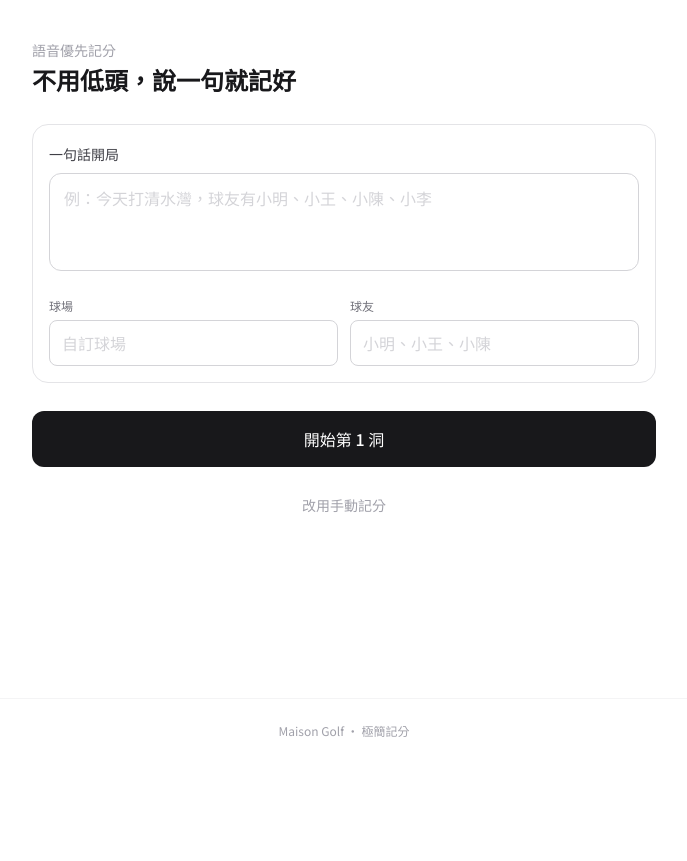
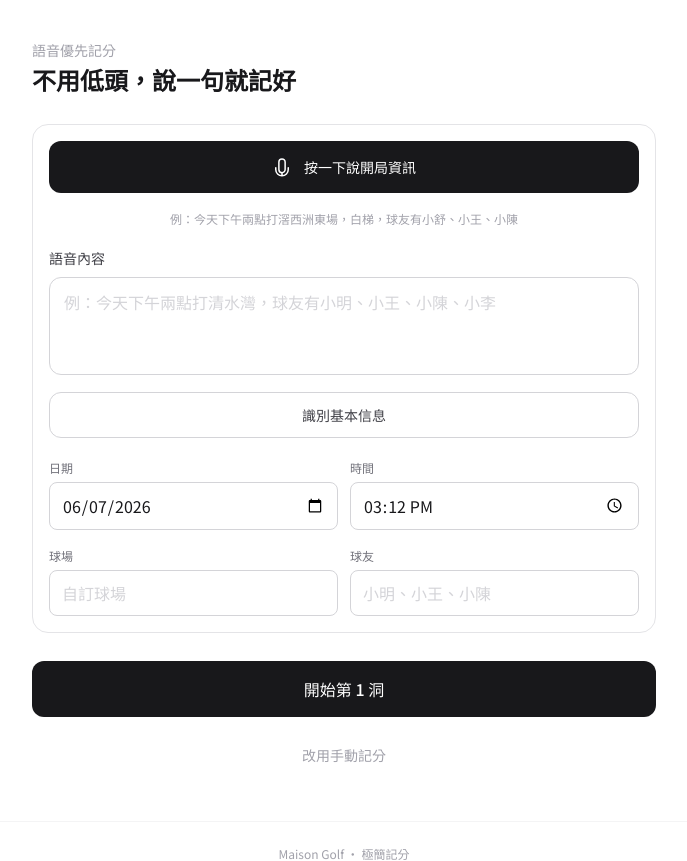
Before and after one commit to aimonkeycow1/maisongolf, a Flask app: page /voice in a window 1280 px wide. Shown: the part 37-898 px from the top of the page, without its empty margins (296-983 px from the left). Before the commit the page ends 774 px from the top, so only its background shows below. Run offline with Flask 3, Linux system fonts and the light colour scheme; some libraries are stand-ins or nearby versions.

Commit message:
feat: make voice setup primary

```diff
--- a/app.py
+++ b/app.py
@@ -289,7 +289,15 @@ def voice_score_entry():
     return render_template("voice.html", page="voice", course_catalog=_voice_course_catalog())
 
 
-def _voice_transcription_prompt(course="", tee="", hole="", players=""):
+def _voice_transcription_prompt(course="", tee="", hole="", players="", purpose="hole"):
+    if purpose == "setup":
+        return "\n".join([
+            "這是一段高爾夫開局設定語音，請轉成繁體中文。",
+            "使用者會說出打球日期、時間、球場、Tee、同組球友。",
+            "常見球場包括：滘西洲東場、滘西洲南場、滘西洲北場、清水灣、粉嶺。",
+            "請保留人名、球場名、日期、時間、Tee，不要自行補成完整句子。",
+            "例句：今天下午兩點打滘西洲東場，白梯，球友有小舒、小王、小陳。",
+        ])
     parts = [
         "這是一段高爾夫球場上的記分語音，請轉成繁體中文。",
         "常見詞包括：一桿進洞、抓鷹、抓鳥、小鳥、保帕、柏忌、雙柏忌、三上兩推、二上一推、罰桿、OB。",
@@ -337,6 +345,7 @@ def voice_transcribe():
         tee=request.form.get("tee", ""),
         hole=request.form.get("hole", ""),
         players=request.form.get("players", ""),
+        purpose=request.form.get("purpose", "hole"),
     )
 
     try:
--- a/static/js/golf-speech-parser.js
+++ b/static/js/golf-speech-parser.js
@@ -52,6 +52,43 @@
 
   function numberPattern() {
     return "(\\d+|[零〇一壹兩二貳三參四肆五伍六陸七柒八捌九玖十拾]{1,3})";
+  }
+
+  function pad(n) {
+    return String(n).padStart(2, "0");
+  }
+
+  function dateString(date) {
+    return date.getFullYear() + "-" + pad(date.getMonth() + 1) + "-" + pad(date.getDate());
+  }
+
+  function parseSetupDate(text, now) {
+    const base = now || new Date();
+    const d = new Date(base.getFullYear(), base.getMonth(), base.getDate());
+    if (/明天|聽日/.test(text)) d.setDate(d.getDate() + 1);
+    else if (/昨天|尋日|琴日/.test(text)) d.setDate(d.getDate() - 1);
+
+    const monthDay = text.match(new RegExp(numberPattern() + "\\s*月\\s*" + numberPattern() + "\\s*(?:日|號|号)?"));
+    if (monthDay) {
+      const month = toNumber(monthDay[1]);
+      const day = toNumber(monthDay[2]);
+      if (month && day) return dateString(new Date(base.getFullYear(), month - 1, day));
+    }
+    return dateString(d);
+  }
+
+  function parseSetupTime(text) {
+    const n = numberPattern();
+    const m = text.match(new RegExp("(上午|早上|朝早|中午|下午|下晝|晚上|夜晚)?\\s*" + n + "\\s*(?:點|点|時|时)(?:\\s*" + n + "\\s*分?)?"));
+    if (!m) return "";
+    let hour = toNumber(m[2]);
+    const minute = m[3] ? toNumber(m[3]) : 0;
+    if (hour == null || minute == null) return "";
+    const period = m[1] || "";
+    if (/下午|下晝|晚上|夜晚/.test(period) && hour < 12) hour += 12;
+    if (/中午/.test(period) && hour < 11) hour += 12;
+    if (hour > 23 || minute > 59) return "";
+    return pad(hour) + ":" + pad(minute);
   }
 
   function findHole(text) {
@@ -185,14 +222,34 @@
   function parseSetup(text) {
     const normalized = normalizeText(text);
     let course = "";
-    const courseMatch = normalized.match(/(?:打|在|去)(.+?)(?:球場|高爾夫|，|,| 有| 球友|$)/);
-    if (courseMatch) course = courseMatch[1].trim() + (normalized.includes("球場") ? "球場" : "");
-    const peopleMatch = normalized.match(/(?:球友|同組|有)(.+)$/);
-    const peopleText = peopleMatch ? peopleMatch[1].replace(/^[有是為:：\s]+/, "") : "";
-    const players = peopleMatch
-      ? peopleText.split(/[、,\s和跟與]+/).map((x) => x.trim()).filter(Boolean)
+    const courseMatch = normalized.match(/(?:打|在|去)(.+?)(?:球場|高爾夫|白梯|藍梯|蓝梯|紅梯|红梯|黃梯|黄梯|黑梯|，|,| 有| 球友| 同組| 和| 跟| 與|$)/);
+    if (courseMatch) {
+      course = courseMatch[1]
+        .replace(/^(今天|今日|聽日|明天|昨天|尋日|琴日|上午|早上|朝早|中午|下午|下晝|晚上|夜晚|\d+點|\d+点|\d+時|\d+时|\S+月\S+日)\s*/, "")
+        .trim();
+      if (course && /球場|高爾夫/.test(normalized) && !/球場|高爾夫/.test(course)) course += "球場";
+    }
+
+    let peopleText = "";
+    const peopleMatch = normalized.match(/(?:球友|同組|同组|朋友|有)(.+)$/);
+    if (peopleMatch) peopleText = peopleMatch[1];
+    else {
+      const afterCourse = normalized.match(/(?:和|跟|與|同)(.+?)(?:一起|一齊|去|打|$)/);
+      if (afterCourse) peopleText = afterCourse[1];
+    }
+    peopleText = peopleText
+      .replace(/^[有是為:：\s]+/, "")
+      .replace(/(?:一起|一齊|開球|打球|打高爾夫|打高尔夫).*$/, "");
+    const players = peopleText
+      ? peopleText.split(/[、,\s和跟與]+/).map((x) => x.trim()).filter(Boolean).slice(0, 8)
       : [];
-    return { course, players };
+    return {
+      course,
+      players,
+      date: parseSetupDate(normalized),
+      time: parseSetupTime(normalized),
+      normalized,
+    };
   }
 
   global.MaisonGolfSpeech = {
--- a/static/js/voice-round.js
+++ b/static/js/voice-round.js
@@ -16,10 +16,12 @@
   let round = FORCE_NEW_ROUND ? null : (MG.getVoiceDraft() || null);
   let pending = null;
   let recognition = null;
+  let setupRecognizer = null;
   let recognizing = false;
   let mediaRecorder = null;
   let audioChunks = [];
   let recording = false;
+  let recordingPurpose = "";
   let fallbackNoticeShown = false;
 
   function todayParts() {
@@ -120,18 +122,19 @@
     node.classList.remove("hidden");
   }
 
-  function newRound(course, players, courseMatch) {
+  function newRound(course, players, courseMatch, setupInfo) {
     const parts = todayParts();
+    const info = setupInfo || {};
     const pars = courseMatch ? courseMatch.pars.slice() : DEFAULT_PARS.slice();
     return {
-      id: "v_" + parts.date.replace(/-/g, "") + "_" + parts.time.replace(":", "") + "_" + Math.random().toString(36).slice(2, 7),
+      id: "v_" + (info.date || parts.date).replace(/-/g, "") + "_" + (info.time || parts.time).replace(":", "") + "_" + Math.random().toString(36).slice(2, 7),
       input_mode: "voice",
       course_id: courseMatch ? courseMatch.course_id : null,
       tee_id: courseMatch ? courseMatch.tee_id : null,
       tee: courseMatch ? courseMatch.tee_name : "自訂",
       course: (courseMatch && courseMatch.course_name) || course || "自訂球場",
-      date: parts.date,
-      time: parts.time,
+      date: info.date || parts.date,
+      time: info.time || parts.time,
       pars,
       par_total: pars.reduce((a, b) => a + b, 0),
       players: players.map((name) => ({ name, scores: Array(HOLES).fill(0), putts: Array(HOLES).fill(0) })),
@@ -151,6 +154,9 @@
     el("setup-panel").classList.remove("hidden");
     el("round-panel").classList.add("hidden");
     el("finish-panel").classList.add("hidden");
+    const parts = todayParts();
+    if (!el("round-date").value) el("round-date").value = parts.date;
+    if (!el("round-time").value) el("round-time").value = parts.time;
   }
 
   function showRound() {
@@ -295,6 +301,27 @@
     renderPending();
   }
 
+  function showSetupError(msg) {
+    const node = el("setup-error");
+    node.textContent = msg;
+    node.classList.remove("hidden");
+  }
+
+  function applySetupSpeech() {
+    const setupText = el("setup-speech").value.trim();
+    const parsed = MaisonGolfSpeech.parseSetup(setupText);
+    if (parsed.date) el("round-date").value = parsed.date;
+    if (parsed.time) el("round-time").value = parsed.time;
+    if (parsed.course && !el("course-name").value.trim()) el("course-name").value = parsed.course;
+    if (parsed.players && parsed.players.length && !el("player-names").value.trim()) {
+      el("player-names").value = parsed.players.join("、");
+    }
+    const course = el("course-name").value.trim() || parsed.course;
+    renderCourseMatch(detectCourseAndTee(setupText, course));
+    el("setup-error").classList.add("hidden");
+    return parsed;
+  }
+
   function showError(msg) {
     const node = el("parse-error");
     node.textContent = msg;
@@ -303,6 +330,10 @@
 
   function setVoiceStatus(msg) {
     el("voice-support").textContent = msg || "";
+  }
+
+  function setSetupVoiceStatus(msg) {
+    el("setup-voice-support").textContent = msg || "";
   }
 
   function preferredAudioType() {
@@ -316,57 +347,80 @@
     return types.find((type) => MediaRecorder.isTypeSupported(type)) || "";
   }
 
-  function voiceContextForm(blob) {
+  function voiceContextForm(blob, purpose) {
     const form = new FormData();
     const type = blob.type || "audio/webm";
     const ext = type.includes("mp4") ? "m4a" : type.includes("mpeg") ? "mp3" : "webm";
-    form.append("audio", blob, "hole-" + (round.current_hole || 1) + "." + ext);
-    form.append("course", round.course || "");
-    form.append("tee", round.tee || "");
-    form.append("hole", String(round.current_hole || 1));
-    form.append("players", (round.players || []).map((p) => p.name).join("、"));
+    const isSetup = purpose === "setup";
+    form.append("audio", blob, (isSetup ? "setup" : "hole-" + (round.current_hole || 1)) + "." + ext);
+    form.append("purpose", isSetup ? "setup" : "hole");
+    form.append("course", isSetup ? el("course-name").value.trim() : (round.course || ""));
+    form.append("tee", isSetup ? "" : (round.tee || ""));
+    form.append("hole", isSetup ? "" : String(round.current_hole || 1));
+    form.append("players", isSetup ? el("player-names").value.trim() : (round.players || []).map((p) => p.name).join("、"));
     return form;
   }
 
-  async function transcribeRecordedAudio(blob) {
-    setVoiceStatus("正在整理語音...");
-    el("mic-btn").disabled = true;
+  async function transcribeRecordedAudio(blob, purpose) {
+    const isSetup = purpose === "setup";
+    if (isSetup) setSetupVoiceStatus("正在識別開局資訊...");
+    else setVoiceStatus("正在整理語音...");
+    el(isSetup ? "setup-mic-btn" : "mic-btn").disabled = true;
     try {
       const res = await fetch("/voice/transcribe", {
         method: "POST",
-        body: voiceContextForm(blob),
+        body: voiceContextForm(blob, purpose),
       });
       const data = await res.json().catch(() => ({}));
       if (!res.ok || !data.ok) {
-        if (data.fallback === "browser" && recognition) {
-          setVoiceStatus("AI 語音尚未設定，暫時使用瀏覽器收音。");
+        if (data.fallback === "browser") {
+          if (isSetup && setupRecognizer) {
+            setSetupVoiceStatus("AI 語音尚未設定，暫時使用瀏覽器收音。");
+            startSetupBrowserRecognition();
+            return;
+          }
+          if (!isSetup && recognition) {
+            setVoiceStatus("AI 語音尚未設定，暫時使用瀏覽器收音。");
+            startBrowserRecognition();
+            return;
+          }
           if (!fallbackNoticeShown) {
             fallbackNoticeShown = true;
-            showError("AI 語音尚未設定；下一次按麥克風會改用瀏覽器收音");
+            (isSetup ? showSetupError : showError)("AI 語音尚未設定；可先用文字輸入測試");
           }
           return;
         }
-        showError(data.error || "語音辨識暫時失敗，可以重說或直接打字");
-        setVoiceStatus("");
+        (isSetup ? showSetupError : showError)(data.error || "語音辨識暫時失敗，可以重說或直接打字");
+        if (isSetup) setSetupVoiceStatus("");
+        else setVoiceStatus("");
         return;
       }
-      el("voice-transcript").value = data.text || "";
-      setVoiceStatus("AI 已聽寫完成，請確認解析結果");
-      parseCurrentTranscript();
+      if (isSetup) {
+        el("setup-speech").value = data.text || "";
+        applySetupSpeech();
+        setSetupVoiceStatus("已識別，請確認下方基本信息");
+      } else {
+        el("voice-transcript").value = data.text || "";
+        setVoiceStatus("AI 已聽寫完成，請確認解析結果");
+        parseCurrentTranscript();
+      }
     } catch (err) {
-      showError("網路或語音服務暫時不穩，可以重說或直接打字");
-      setVoiceStatus("");
+      (isSetup ? showSetupError : showError)("網路或語音服務暫時不穩，可以重說或直接打字");
+      if (isSetup) setSetupVoiceStatus("");
+      else setVoiceStatus("");
     } finally {
-      el("mic-btn").disabled = false;
-      el("mic-label").textContent = "按一下開始錄音";
-      el("mic-btn").classList.remove("ring-4", "ring-zinc-200");
+      el(isSetup ? "setup-mic-btn" : "mic-btn").disabled = false;
+      el(isSetup ? "setup-mic-label" : "mic-label").textContent = isSetup ? "按一下說開局資訊" : "按一下開始錄音";
+      el(isSetup ? "setup-mic-btn" : "mic-btn").classList.remove("ring-4", "ring-zinc-200");
     }
   }
 
-  async function startRecording() {
+  async function startRecording(purpose) {
+    const isSetup = purpose === "setup";
     const nav = window.navigator || {};
     if (!nav.mediaDevices || !nav.mediaDevices.getUserMedia || !window.MediaRecorder) {
-      startBrowserRecognition();
+      if (isSetup) startSetupBrowserRecognition();
+      else startBrowserRecognition();
       return;
     }
     try {
@@ -380,23 +434,28 @@
       mediaRecorder.onstop = () => {
         stream.getTracks().forEach((track) => track.stop());
         recording = false;
-        el("mic-label").textContent = "正在辨識...";
+        recordingPurpose = "";
+        el(isSetup ? "setup-mic-label" : "mic-label").textContent = "正在辨識...";
         const blob = new Blob(audioChunks, { type: mediaRecorder.mimeType || "audio/webm" });
         if (!blob.size) {
-          showError("沒有收到聲音，可以再按一次重說");
-          setVoiceStatus("");
+          (isSetup ? showSetupError : showError)("沒有收到聲音，可以再按一次重說");
+          if (isSetup) setSetupVoiceStatus("");
+          else setVoiceStatus("");
           return;
         }
-        transcribeRecordedAudio(blob);
+        transcribeRecordedAudio(blob, purpose);
       };
       mediaRecorder.start();
       recording = true;
-      el("mic-label").textContent = "錄音中，再按一下結束";
-      el("mic-btn").classList.add("ring-4", "ring-zinc-200");
-      setVoiceStatus("說完本洞成績後，再按一下麥克風");
+      recordingPurpose = purpose;
+      el(isSetup ? "setup-mic-label" : "mic-label").textContent = "錄音中，再按一下結束";
+      el(isSetup ? "setup-mic-btn" : "mic-btn").classList.add("ring-4", "ring-zinc-200");
+      if (isSetup) setSetupVoiceStatus("說完時間、球場和球友後，再按一下");
+      else setVoiceStatus("說完本洞成績後，再按一下麥克風");
     } catch (err) {
-      showError("麥克風權限未開啟，可以改用文字輸入");
-      setVoiceStatus("");
+      (isSetup ? showSetupError : showError)("麥克風權限未開啟，可以改用文字輸入");
+      if (isSetup) setSetupVoiceStatus("");
+      else setVoiceStatus("");
     }
   }
 
@@ -506,6 +565,30 @@
     setVoiceStatus("按一下錄音，說完再按一下；AI 未設定時會降級用瀏覽器收音。");
   }
 
+  function setupOpeningRecognition() {
+    if (!SpeechRecognition) return;
+    setupRecognizer = new SpeechRecognition();
+    setupRecognizer.lang = "zh-HK";
+    setupRecognizer.interimResults = false;
+    setupRecognizer.continuous = false;
+    setupRecognizer.onstart = () => {
+      recognizing = true;
+      el("setup-mic-label").textContent = "聽緊...";
+      el("setup-mic-btn").classList.add("ring-4", "ring-zinc-200");
+    };
+    setupRecognizer.onend = () => {
+      recognizing = false;
+      el("setup-mic-label").textContent = "按一下說開局資訊";
+      el("setup-mic-btn").classList.remove("ring-4", "ring-zinc-200");
+    };
+    setupRecognizer.onerror = () => showSetupError("語音沒有收清楚，可以重說或直接打字");
+    setupRecognizer.onresult = (event) => {
+      const text = Array.from(event.results).map((r) => r[0].transcript).join(" ");
+      el("setup-speech").value = text;
+      applySetupSpeech();
+    };
+  }
+
   function startBrowserRecognition() {
     if (!recognition) {
       showError("這個瀏覽器不能直接收音，請在下方輸入一句測試");
@@ -515,10 +598,19 @@
     else recognition.start();
   }
 
+  function startSetupBrowserRecognition() {
+    if (!setupRecognizer) {
+      showSetupError("這個瀏覽器不能直接收音，請先輸入一句開局資訊");
+      return;
+    }
+    if (recognizing) setupRecognizer.stop();
+    else setupRecognizer.start();
+  }
+
   function bind() {
     el("start-voice-round").addEventListener("click", () => {
       const setupText = el("setup-speech").value.trim();
-      const parsed = MaisonGolfSpeech.parseSetup(setupText);
+      const parsed = applySetupSpeech();
       const course = (el("course-name").value.trim() || parsed.course || "自訂球場");
       const players = cleanPlayers(el("player-names").value || parsed.players.join("、"));
       const courseMatch = detectCourseAndTee(setupText, course);
@@ -528,11 +620,20 @@
         el("setup-error").classList.remove("hidden");
         return;
       }
-      round = newRound(course, players, courseMatch);
+      round = newRound(course, players, courseMatch, {
+        date: el("round-date").value,
+        time: el("round-time").value,
+      });
       saveDraft();
       showRound();
     });
 
+    el("setup-mic-btn").addEventListener("click", () => {
+      if (recording && recordingPurpose === "setup") stopRecording();
+      else startRecording("setup");
+    });
+    el("parse-setup").addEventListener("click", applySetupSpeech);
+    el("setup-speech").addEventListener("input", applySetupSpeech);
     el("parse-text").addEventListener("click", parseCurrentTranscript);
     el("finish-round").addEventListener("click", showFinish);
     el("save-final-round").addEventListener("click", completeRound);
@@ -545,11 +646,12 @@
     el("mic-btn").addEventListener("click", () => {
       if (recording) stopRecording();
       else if (fallbackNoticeShown) startBrowserRecognition();
-      else startRecording();
+      else startRecording("hole");
     });
   }
 
   setupRecognition();
+  setupOpeningRecognition();
   bind();
   if (round && round.status === "in_progress") showRound();
   else showSetup();
--- a/templates/voice.html
+++ b/templates/voice.html
@@ -9,13 +9,37 @@
   </header>
 
   <div class="rounded-2xl border border-zinc-200 p-4">
+    <button type="button" id="setup-mic-btn"
+            class="mb-4 flex w-full items-center justify-center gap-3 rounded-xl bg-zinc-900 py-4 text-sm font-medium text-white transition active:scale-[0.99] hover:bg-zinc-700">
+      <svg class="h-5 w-5" fill="none" stroke="currentColor" stroke-width="1.8" viewBox="0 0 24 24">
+        <path stroke-linecap="round" stroke-linejoin="round" d="M12 18.75a3.75 3.75 0 003.75-3.75V6a3.75 3.75 0 10-7.5 0v9A3.75 3.75 0 0012 18.75z"/>
+        <path stroke-linecap="round" stroke-linejoin="round" d="M19.5 12.75v2.25a7.5 7.5 0 01-15 0v-2.25M12 22.5v-3.75"/>
+      </svg>
+      <span id="setup-mic-label">按一下說開局資訊</span>
+    </button>
+    <p id="setup-voice-support" class="mb-4 text-center text-xs leading-relaxed text-zinc-400">例：今天下午兩點打滘西洲東場，白梯，球友有小舒、小王、小陳</p>
+
     <label class="block">
-      <span class="text-sm font-medium text-zinc-700">一句話開局</span>
+      <span class="text-sm font-medium text-zinc-700">語音內容</span>
       <textarea id="setup-speech" rows="3"
-                placeholder="例：今天打清水灣，球友有小明、小王、小陳、小李"
+                placeholder="例：今天下午兩點打清水灣，球友有小明、小王、小陳、小李"
                 class="mt-2 w-full resize-none rounded-xl border border-zinc-300 px-3.5 py-3 text-zinc-900 placeholder:text-zinc-300 focus:border-zinc-900 focus:outline-none focus:ring-0"></textarea>
     </label>
+    <button type="button" id="parse-setup"
+            class="mt-3 w-full rounded-xl border border-zinc-300 py-3 text-sm font-medium text-zinc-700">
+      識別基本信息
+    </button>
     <div class="mt-4 grid gap-3 sm:grid-cols-2">
+      <label class="block">
+        <span class="text-xs font-medium text-zinc-500">日期</span>
+        <input id="round-date" type="date"
+               class="mt-1 w-full rounded-lg border border-zinc-300 px-3 py-2.5 text-zinc-900 focus:border-zinc-900 focus:outline-none focus:ring-0">
+      </label>
+      <label class="block">
+        <span class="text-xs font-medium text-zinc-500">時間</span>
+        <input id="round-time" type="time"
+               class="mt-1 w-full rounded-lg border border-zinc-300 px-3 py-2.5 text-zinc-900 focus:border-zinc-900 focus:outline-none focus:ring-0">
+      </label>
       <label class="block">
         <span class="text-xs font-medium text-zinc-500">球場</span>
         <input id="course-name" type="text" placeholder="自訂球場"
```
